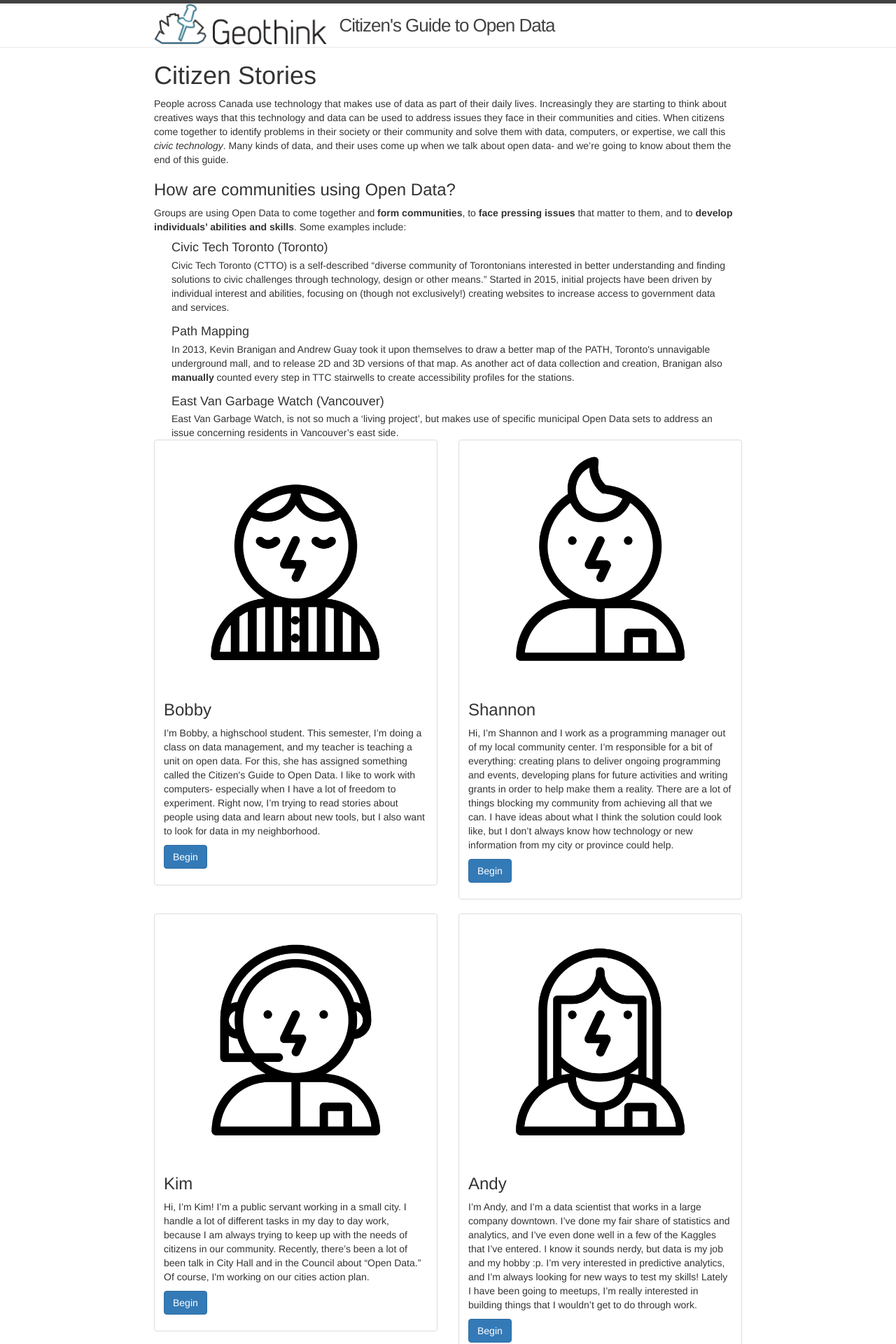
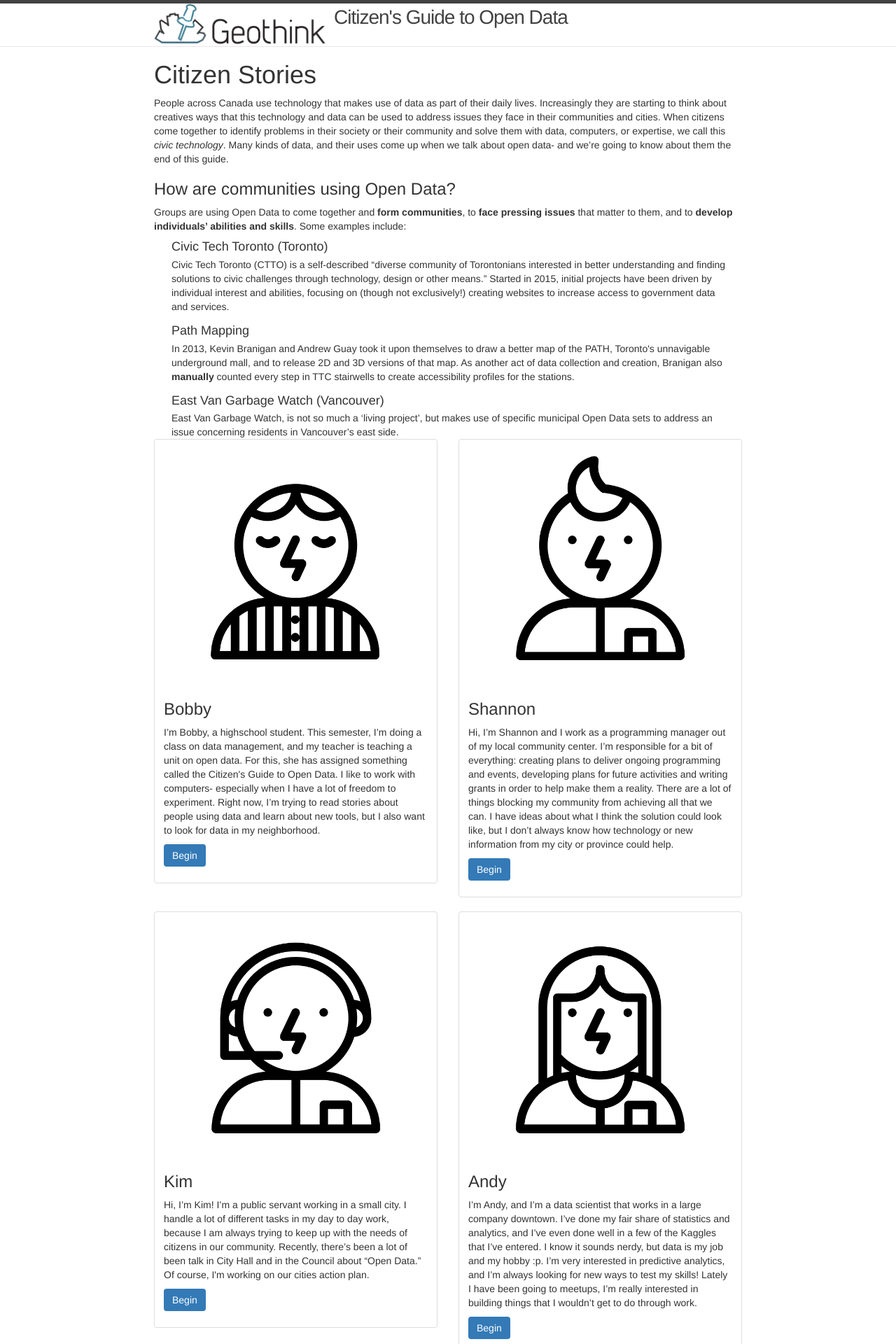
Before and after one commit to citizens-guide-open-data/citizens-guide-open-data.github.io, a Jekyll site: the page built from index.html, in a window 1280 px wide. Shown: the top 1920 px of the page at 70% size. Built offline with Jekyll 4.4.1, drawn with Linux system fonts in a browser that asks for light colours.

Commit message:
preliminary adding in of styles for header

```diff
--- a/_includes/header.html
+++ b/_includes/header.html
@@ -1,8 +1,8 @@
 <header class="site-header">
 
   <div class="wrapper">
-    <a class="site-title" href="{{ site.baseurl }}/" alt="{{ site.title }}">
-      <img class="site-logo" src="./images/geothink_logo.png"  width="30%">&nbsp;&nbsp;{{ site.title }}
+    <a class="site-title-block" href="{{ site.baseurl }}/" alt="{{ site.title }}">
+      <img class="site-logo" src="./images/geothink_logo.png" /><div class="site-title">{{ site.title }}</div>
     </a>
 
     <nav class="site-nav">
--- a/_sass/_layout.scss
+++ b/_sass/_layout.scss
@@ -5,32 +5,42 @@
     border-top: 5px solid $grey-color-dark;
     border-bottom: 1px solid $grey-color-light;
     min-height: 36px;
-
     // Positioning context for the mobile navigation icon
     position: relative;
 }
 
-.site-logo {
-    margin-bottom: 0;
-    vertical-align: bottom;
+.site-title-block {
     float: left;
     // Positioning context for the mobile navigation icon
     position: relative;
 }
 
+.site-title-block a, a:link, a:visited, a:active, a:hover {
+    border:0!important;
+    text-decoration: none;
+}
 
 .site-title {
-    font-size: 26px;
+    font-size: $base-font-size * 1.75;
     font-weight: 300;
-    line-height: 62px;
     letter-spacing: -1px;
-    margin-bottom: 0;
-    float: left;
-
+    padding-left: 0.25em;
+    display: inline-block;
+    vertical-align: bottom;
     &,
     &:visited {
         color: $grey-color-dark;
     }
+}
+
+.site-logo {
+    float: left;
+    max-width: 250px;
+}
+
+.site-title-block > * {
+    display: inline-block;
+    vertical-align: bottom;
 }
 
 .site-nav {
```
